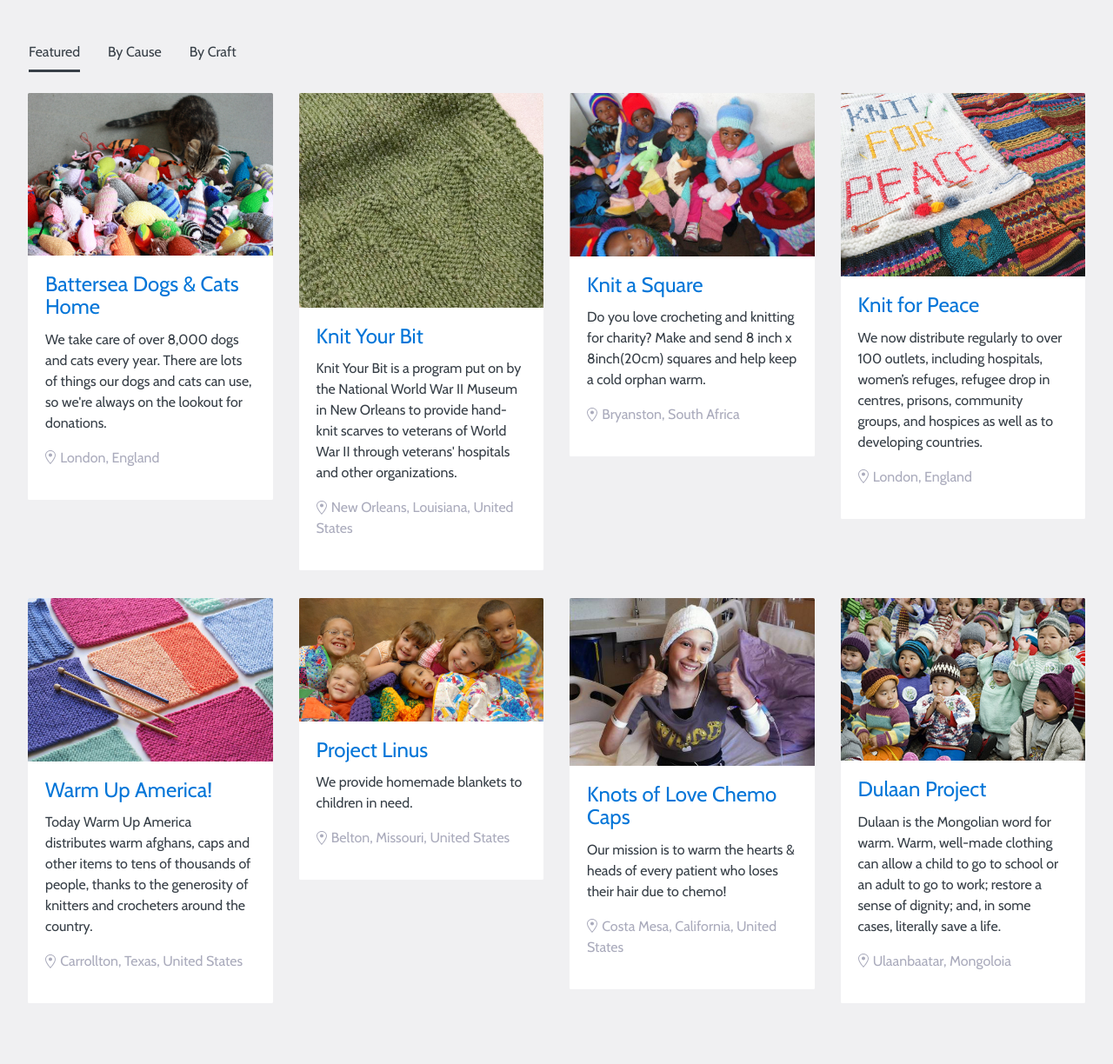
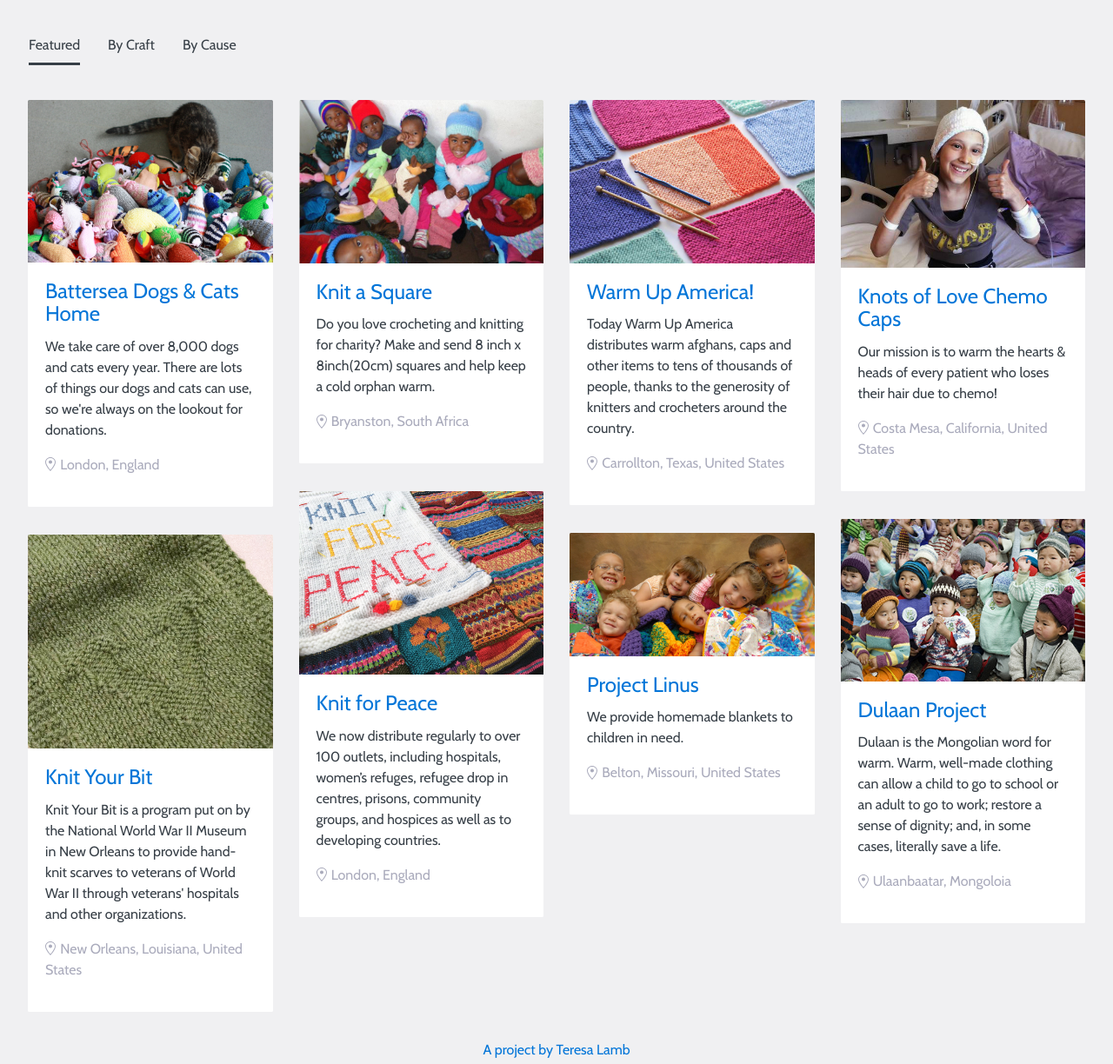
Before and after one commit to t-lamb/StitchGood, a plain HTML site: page index.html in a window 1280 px wide. Shown: the part 360-1584 px from the top of the page at 87% size. Before the commit the page ends 1562 px from the top, so only its background shows below. Drawn offline with nearby package versions, Linux system fonts and the light colour scheme; a script that the page names is missing.

Commit message:
adjusted columns, added footer

```diff
--- a/css/style.css
+++ b/css/style.css
@@ -70,7 +70,7 @@ body {
 .card-nav .nav-link {
     position: relative;
     display: block;
-    margin: 0.5rem 1rem;
+    margin: 0 1rem 0.5rem;
     padding: 0.5rem 0;
     color: #373F47;
     cursor: pointer;
@@ -82,12 +82,20 @@ body {
 .active {
     border-bottom: 3px solid #373F47;
 }
+.card-columns {
+  /*@include media-breakpoint-only(lg) {
+    column-count: 4;
+  }
+  @include media-breakpoint-only(xl) {
+    column-count: 5;
+  }*/
+}
 .card-img-top {
     border-top-right-radius: .1rem;
     border-top-left-radius: .1rem;
 }
 .card {
-    margin: 1rem 0;
+    margin: 2rem 0 0;
     border-radius: .1rem;
     border: none;
 }
@@ -150,3 +158,9 @@ body {
     width: 2rem;
     margin: 0 .75rem 0 0;
 }
+
+/*--- FOOTER ---*/
+.footer {
+  text-align: center;
+  margin-top: 2rem;
+}
--- a/index.html
+++ b/index.html
@@ -151,8 +151,8 @@
             <div class="row">
                 <nav class="nav card-nav">
                     <a class="nav-link nav-link-featured active">Featured</a>
+                    <a class="nav-link nav-link-craft">By Craft</a>
                     <a class="nav-link nav-link-cause">By Cause</a>
-                    <a class="nav-link nav-link-craft">By Craft</a>
                 </nav>
             </div><!--/row-->
 
@@ -175,9 +175,6 @@
                             </p>
                         </div><!--/card-block-->
                     </div><!--/card-->
-                </div><!--/column-->
-
-                <div class="col-sm-6 col-md-4 col-lg-3">
                     <div class="card">
                         <img class="card-img-top img-fluid" src="imgs/knit-your-bit.jpg" alt="Card image cap">
                         <div class="card-block">
@@ -211,8 +208,6 @@
                             </p>
                         </div><!--/card-block-->
                     </div><!--/card-->
-                </div><!--/column-->
-                <div class="col-sm-6 col-md-4 col-lg-3">
                     <div class="card">
                         <img class="card-img-top img-fluid" src="imgs/knit-for-peace.jpg" alt="Card image cap">
                         <div class="card-block">
@@ -231,6 +226,7 @@
                         </div><!--/card-block-->
                     </div><!--/card-->
                 </div><!--/column-->
+
                 <div class="col-sm-6 col-md-4 col-lg-3">
                     <div class="card">
                         <img class="card-img-top img-fluid" src="imgs/warm-up-america.jpg" alt="Card image cap">
@@ -248,8 +244,6 @@
                             </p>
                         </div><!--/card-block-->
                     </div><!--/card-->
-                </div><!--/column-->
-                <div class="col-sm-6 col-md-4 col-lg-3">
                     <div class="card">
                         <img class="card-img-top img-fluid" src="imgs/project-linus.jpg" alt="Card image cap">
                         <div class="card-block">
@@ -267,6 +261,7 @@
                         </div><!--/card-block-->
                     </div><!--/card-->
                 </div><!--/column-->
+
                 <div class="col-sm-6 col-md-4 col-lg-3">
                     <div class="card">
                         <img class="card-img-top img-fluid" src="imgs/knots-of-love.jpg" alt="Card image cap">
@@ -284,8 +279,6 @@
                             </p>
                         </div><!--/card-block-->
                     </div><!--/card-->
-                </div><!--/column-->
-                <div class="col-sm-6 col-md-4 col-lg-3">
                     <div class="card">
                         <img class="card-img-top img-fluid" src="imgs/dulaan.jpg" alt="Card image cap">
                         <div class="card-block">
@@ -309,7 +302,7 @@
                 </div><!--/column-->
             </div><!--/row-->
 
-            <div class="row by-craft">
+            <div class="row by-craft justify-content-center">
                 <div class="col-sm-6 col-md-4 col-lg-3">
                     <div class="card">
                         <a href="#" class="card-block">
@@ -372,7 +365,7 @@
                 </div><!--/column-->
             </div><!--/row-->
 
-            <div class="row by-cause">
+            <div class="row by-cause justify-content-center">
                 <div class="col-sm-6 col-md-4 col-lg-3">
                     <div class="card">
                         <a href="#" class="card-block">
@@ -482,6 +475,11 @@
                     </div><!--/card-->
                 </div><!--/column-->
             </div><!--/row-->
+            <div class="row center footer">
+              <div class="col-sm-12">
+                <a href="http://teresaflourlamb.com/">A project by Teresa Lamb</a>
+              </div><!--/column-->
+            </div><!--/row-->
         </div><!--/containter-->
 
 
```
